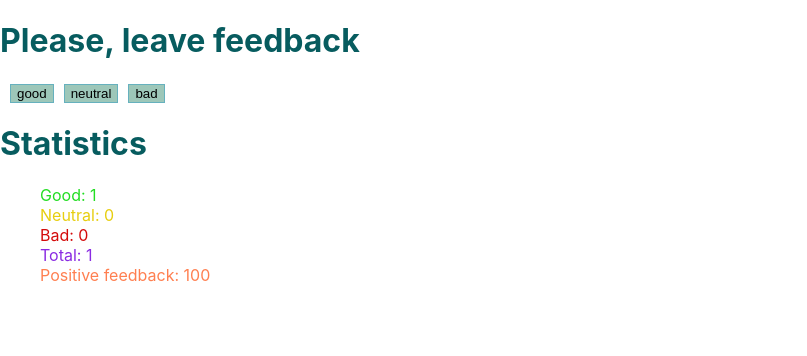
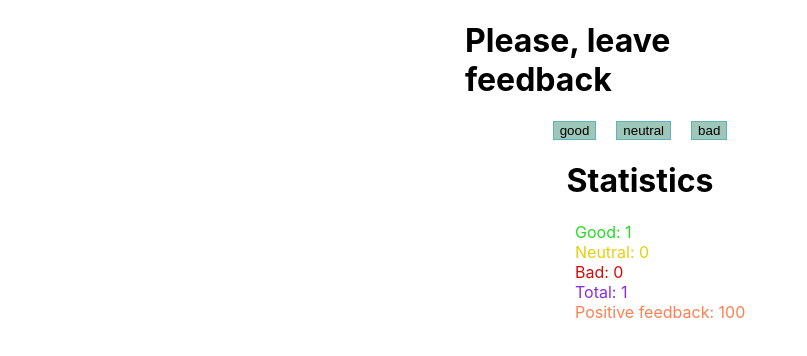
Before and after one commit to LiubovRybak/goit-react-hw-02-feedback, a React (Create React App) app: page / in a window 1280 px wide. Both pictures are taken after a click on the button "good". Shown: the top 356 px of the page, without its empty margins (0-807 px from the left). Built offline with nearby package versions, Linux system fonts and the light colour scheme.

Commit message:
add css styles

```diff
--- a/src/components/Container/Container.jsx
+++ b/src/components/Container/Container.jsx
@@ -1,3 +1,5 @@
+import css from './Container.module.css';
+
 export const Container = ({ children }) => {
-  return <div>{children}</div>;
+  return <div className={css.container}>{children}</div>;
 };
--- /dev/null
+++ b/src/components/Container/Container.module.css
@@ -0,0 +1,4 @@
+.container {
+  width: 350px;
+  margin: 0 auto;
+}
--- a/src/components/FeedbackOptions/FeedbackOptions.jsx
+++ b/src/components/FeedbackOptions/FeedbackOptions.jsx
@@ -1,9 +1,11 @@
+import css from './FeedbackOptions.module.css';
+
 export const FeedbackOptions = ({ names, onClickFeedback }) => {
   return (
-    <div>
+    <div className={css.container}>
       {names.map(name => (
         <button
-          className="button"
+          className={css.button}
           key={name}
           onClick={() => onClickFeedback(name)}
         >
--- /dev/null
+++ b/src/components/FeedbackOptions/FeedbackOptions.module.css
@@ -0,0 +1,12 @@
+.container {
+  display: flex;
+  justify-content: center;
+  gap: 20px;
+}
+
+.button {
+  border: 1px solid #66b1be;
+  border-radius: 5x;
+  background-color: rgb(157, 199, 185);
+  cursor: pointer;
+}
--- a/src/components/Section/Section.jsx
+++ b/src/components/Section/Section.jsx
@@ -1,7 +1,9 @@
+import css from './Section.module.css';
+
 export const Section = ({ title, children }) => {
   return (
     <div>
-      <h1 className="title">{title}</h1>
+      <h1 className={css.title}>{title}</h1>
       <div>{children}</div>
     </div>
   );
--- /dev/null
+++ b/src/components/Section/Section.module.css
@@ -0,0 +1,4 @@
+.title {
+  display: flex;
+  justify-content: center;
+}
--- a/src/components/Statistic/Statistic.jsx
+++ b/src/components/Statistic/Statistic.jsx
@@ -1,13 +1,14 @@
 import PropTypes from 'prop-types';
+import css from './Statistic.module.css';
 
 export const Statistic = ({ good, neutral, bad, total, percent }) => {
   return (
-    <ul>
-      <li className="good">Good: {good}</li>
-      <li className="neutral">Neutral: {neutral}</li>
-      <li className="bad">Bad: {bad}</li>
-      <li className="total">Total: {total}</li>
-      <li className="feedback">Positive feedback: {percent}</li>
+    <ul className={css.list}>
+      <li className={css.good}>Good: {good}</li>
+      <li className={css.neutral}>Neutral: {neutral}</li>
+      <li className={css.bad}>Bad: {bad}</li>
+      <li className={css.total}>Total: {total}</li>
+      <li className={css.feedback}>Positive feedback: {percent}</li>
     </ul>
   );
 };
--- /dev/null
+++ b/src/components/Statistic/Statistic.module.css
@@ -0,0 +1,25 @@
+.list {
+  display: flex;
+  flex-direction: column;
+  margin-left: 70px;
+}
+
+.good {
+  color: rgb(34, 221, 34);
+}
+
+.neutral {
+  color: rgb(231, 206, 15);
+}
+
+.bad {
+  color: rgb(212, 11, 11);
+}
+
+.total {
+  color: blueviolet;
+}
+
+.feedback {
+  color: coral;
+}
--- a/src/index.css
+++ b/src/index.css
@@ -18,33 +18,7 @@ li {
   list-style: none;
 }
 
-.button {
-  margin-left: 10px;
-  border: 1px solid #66b1be;
-  border-radius: 5x;
-  background-color: rgb(157, 199, 185);
+p {
+  display: flex;
+  justify-content: center;
 }
-
-.title {
-  color: rgb(7, 92, 95);
-}
-
-.good {
-  color: rgb(34, 221, 34);
-}
-
-.neutral {
-  color: rgb(231, 206, 15);
-}
-
-.bad {
-  color: rgb(212, 11, 11);
-}
-
-.total {
-  color: blueviolet;
-}
-
-.feedback {
-  color: coral;
-}
```
